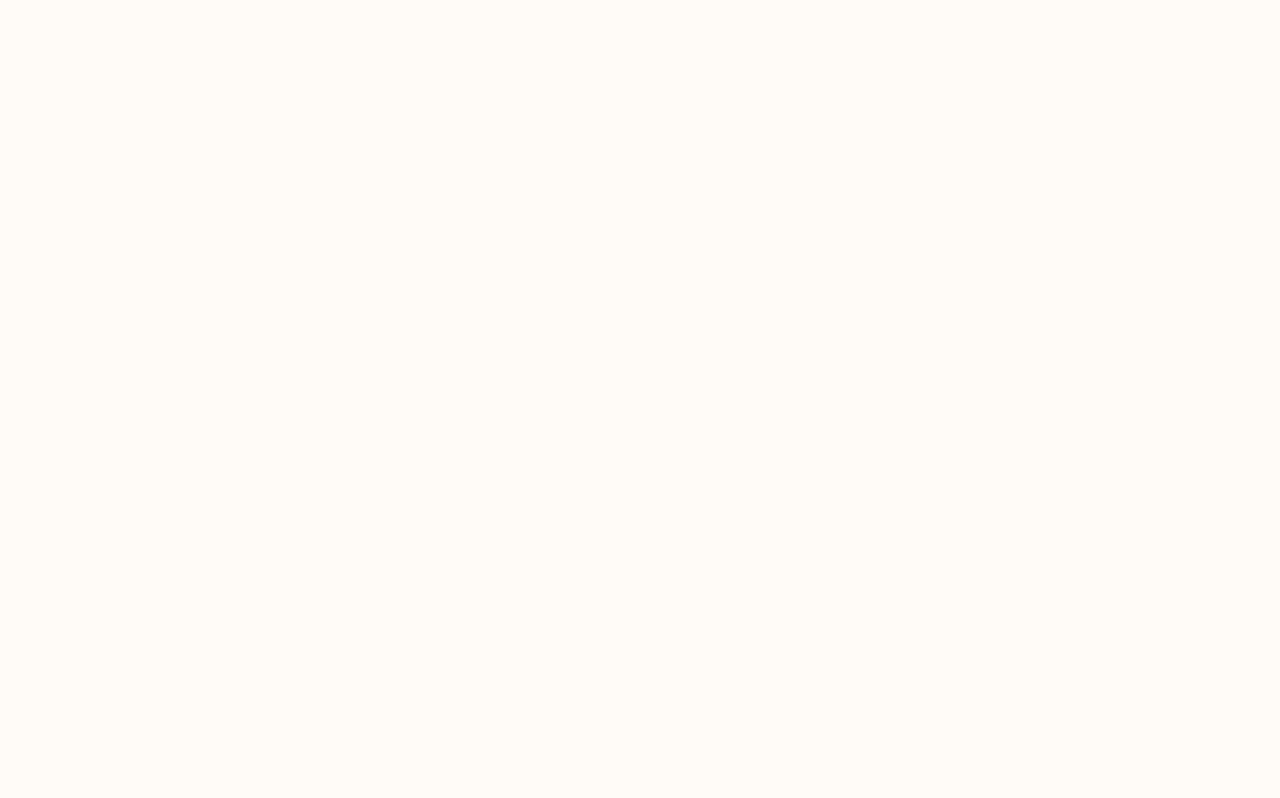
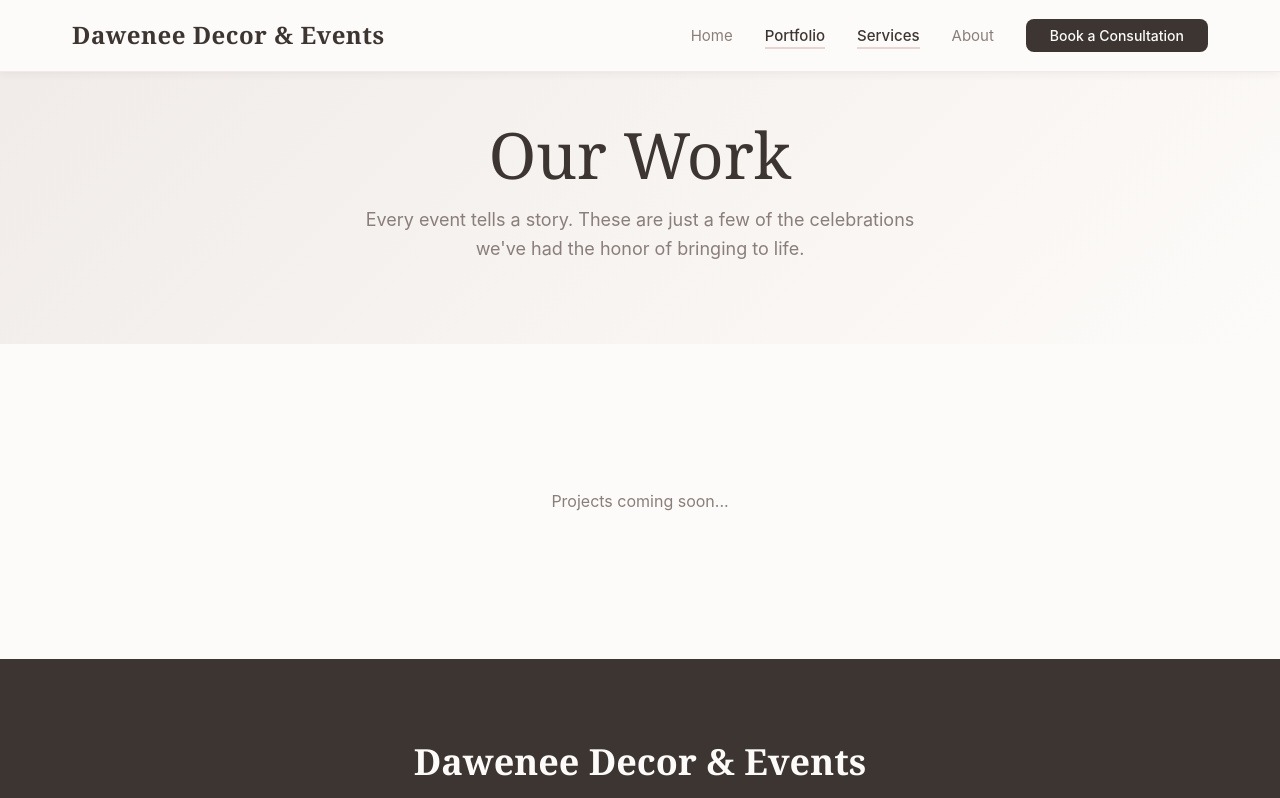
Before and after one commit to edubew/dawenee, a React (Vite) app: page /portfolio in a window 1280 px wide. Before the commit this address had no page. Shown: the top 798 px of the page. Built offline with nearby package versions, Linux system fonts and the light colour scheme.

Commit message:
feat: Add Portfolio page with hero section and routing - Create Portfolio page component and SCSS file - Set up basic page structure with Navbar and Footer - Add /portfolio route to App.jsx - Next step: Add project data display and grid layout

```diff
--- a/src/App.jsx
+++ b/src/App.jsx
@@ -2,12 +2,14 @@ import React from "react";
 import { Routes, Route } from "react-router-dom";
 import Home from "./pages/Home";
 import Booking from "./pages/Booking/Booking";
+import Portfolio from "./pages/Portfolio/Portfolio";
 
 function App() {
   return (
     <Routes>
       <Route path="/" element={<Home />} />
-      <Route path="/booking" element={<Booking/>} />
+      <Route path="/booking" element={<Booking />} />
+      <Route path="/portfolio" element={<Portfolio />} />
     </Routes>
   );
 }
--- /dev/null
+++ b/src/pages/Portfolio/Portfolio.jsx
@@ -0,0 +1,42 @@
+import React from "react";
+import Navbar from "../../components/Navbar/Navbar";
+import Footer from "../../components/Footer/Footer";
+import "./Portfolio.scss";
+
+function Portfolio() {
+  return (
+    <div className="portfolio-page">
+      <Navbar />
+
+      <main className="portfolio">
+        <section className="portfolio__hero">
+          <div className="container">
+            <h1 className="portfolio__title">Our Work</h1>
+            <p className="portfolio__subtitle">
+              Every event tells a story. These are just a few of the
+              celebrations we've had the honor of bringing to life.
+            </p>
+          </div>
+        </section>
+
+        <section className="portfolio__grid">
+          <div className="container">
+            <p
+              style={{
+                textAlign: "center",
+                padding: "4rem 0",
+                color: "#8a7e7a",
+              }}
+            >
+              Projects coming soon...
+            </p>
+          </div>
+        </section>
+      </main>
+
+      <Footer />
+    </div>
+  );
+}
+
+export default Portfolio;
--- /dev/null
+++ b/src/pages/Portfolio/Portfolio.scss
@@ -0,0 +1,43 @@
+@import "../../styles/variables";
+
+.portfolio-page {
+  min-height: 100vh;
+  background-color: $warm-white;
+}
+
+.portfolio {
+  &__hero {
+    padding: $space-5xl $space-lg $space-4xl;
+    text-align: center;
+    background: linear-gradient(135deg, $light-gray 0%, $warm-white 100%);
+  }
+
+  &__title {
+    font-family: $font-headline;
+    font-size: $size-3xl;
+    font-weight: $weight-light;
+    color: $warm-charcoal;
+    margin-bottom: $space-md;
+
+    @media (max-width: 768px) {
+      font-size: $size-2xl;
+    }
+  }
+
+  &__subtitle {
+    font-family: $font-body;
+    font-size: $size-md;
+    color: $soft-gray;
+    max-width: 600px;
+    margin: 0 auto;
+    line-height: 1.6;
+
+    @media (max-width: 768px) {
+      font-size: $size-base;
+    }
+  }
+
+  &__grid {
+    padding: $space-4xl 0;
+  }
+}
```
